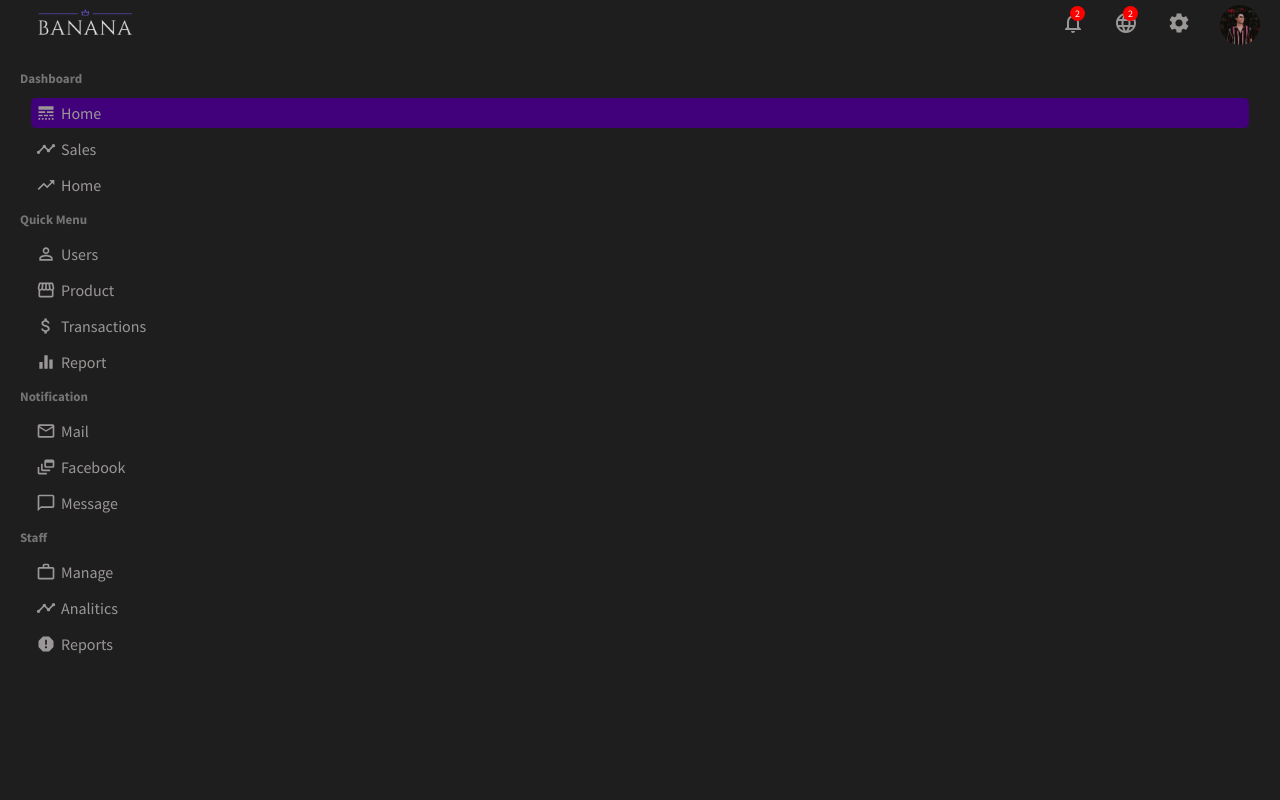
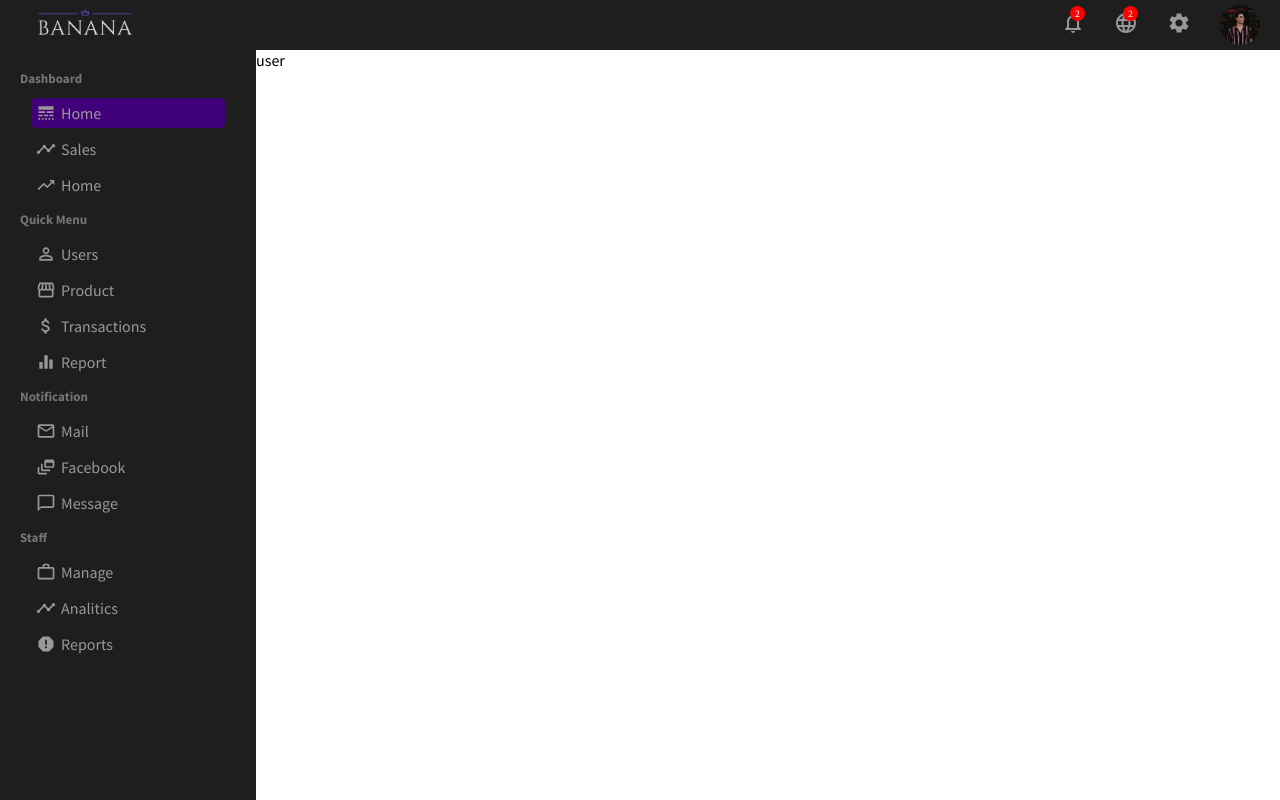
Before and after one commit to malekaridhi/ecommerceMern, a React (Create React App) app in the folder admin/: page /users/1 in a window 1280 px wide. Built offline with nearby package versions, Linux system fonts and the light colour scheme.

Commit message:
userlist route

```diff
--- a/admin/src/App.js
+++ b/admin/src/App.js
@@ -9,6 +9,7 @@ import {
   Navigate,
 } from "react-router-dom";
 import UserList from "./pages/userList/UserList";
+import User from "./pages/user/User";
 function App() {
   return (
     <Router>
@@ -22,6 +23,7 @@ function App() {
         <Routes>
           <Route exact path="/" element={<Home />} />
           <Route exact path="/users" element={<UserList />} />
+          <Route exact path="/users/:userId" element={<User/>} />
         </Routes>
       </div>
     </Router>
--- a/admin/src/pages/user/User.jsx
+++ b/admin/src/pages/user/User.jsx
@@ -2,8 +2,9 @@ import React from 'react';
 import "./user.css"
 const User = () => {
     return (
-        <>
-        </>
+        <div className='user'>
+            user
+        </div>
      );
 }
 
--- a/admin/src/pages/user/user.css
+++ b/admin/src/pages/user/user.css
@@ -0,0 +1,3 @@
+.user{
+    flex: 4;
+}
```
